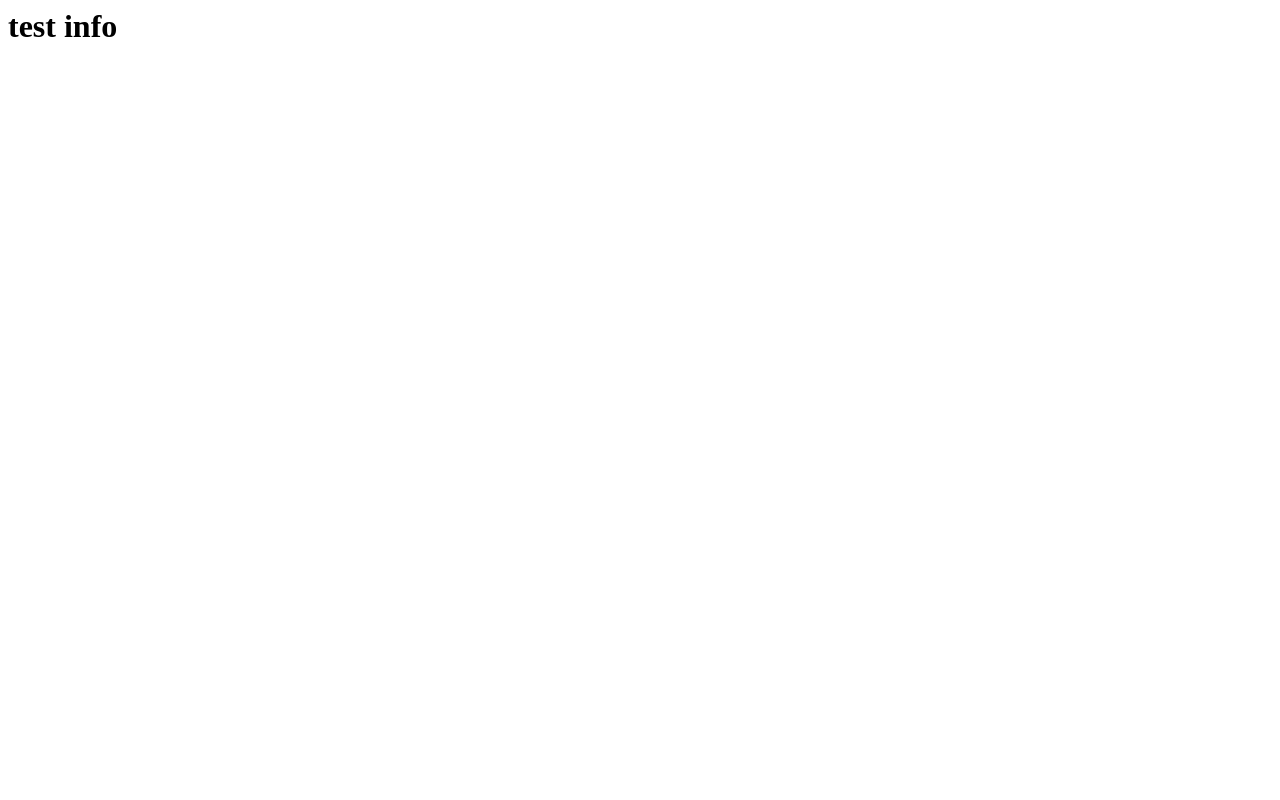
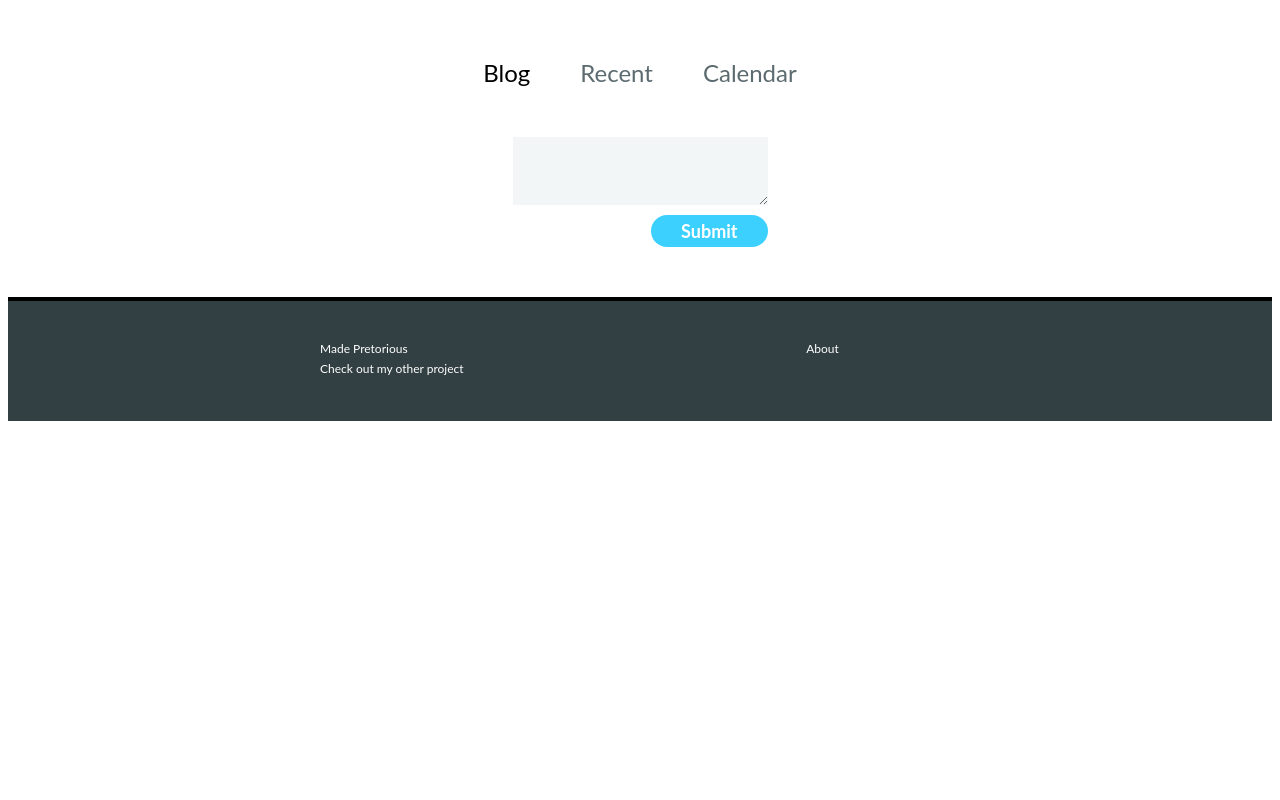
Before and after one commit to n-pretorious/week-six-core-ip, a Flask app: page / in a window 1280 px wide. Before the commit the page is almost empty. Run offline with Flask 2, Linux system fonts and the light colour scheme; some libraries are stand-ins or nearby versions.

Commit message:
add html layout

```diff
--- /dev/null
+++ b/app/static/css/index.css
@@ -0,0 +1,133 @@
+html {
+    font-family: Lato;
+    height: 100%;
+}
+
+body {
+    display: flex;
+    flex-direction: column;
+}
+
+header {
+    max-width: 640px;
+    margin: 50px auto;
+    display: flex;
+    flex-direction: row;
+    justify-content: space-between;
+    font-size: 24px;
+}
+
+header .title {
+    display: flex;
+    align-items: center;
+}
+
+header .title img {
+    margin-right: 30px;
+}
+
+header .menu {
+    display: flex;
+    flex-direction: row;
+    align-items: center;
+    color: #5C6B70;
+}
+
+header .menu .menu-item {
+    margin-left: 50px;
+}
+
+.container {
+    flex: 1 0 auto;
+    max-width: 450px;
+    margin: 0 auto;
+}
+
+form {
+    display: flex;
+    flex-direction: column;
+    align-items: flex-end;
+}
+
+form textarea {
+    width: 100%;
+    font-family: Lato;
+    font-size: 18px;
+    padding: 12px 20px;
+    box-sizing: border-box;
+    border: none;
+    background-color: #F3F6F6;
+    margin-bottom: 10px;
+}
+
+form input[type="submit"] {
+    background-color: #3CD0FF;
+    border: none;
+    font-size: 18px;
+    font-family: Lato;
+    font-weight: bold;
+    padding: 5px 30px;
+    border-radius: 20px;
+    color: white;
+}
+
+form input[type="submit"]:hover {
+    background-color: #18B1E1;
+    cursor: pointer;
+}
+
+.entry {
+    margin-top: 50px;
+}
+
+.entry-title {
+    font-size: 16px;
+}
+
+.entry-date {
+    color: #5C6B70;
+}
+
+.entry-content {
+    font-size: 14px;
+    line-height: 150%;
+}
+
+footer {
+    background-color: #323F43;
+    padding: 40px 0;
+    margin: 50px 0 0 0;
+    border-top: 4px solid black;
+    color: white;
+    font-size: 12px;
+    flex-shrink: 0;
+}
+
+footer .footer-container {
+    max-width: 640px;
+    margin: 0 auto;
+    display: flex;
+    flex-direction: row;
+}
+
+footer .left {
+    flex-grow: 2;
+    display: flex;
+    flex-direction: column;
+}
+
+footer .right {
+    flex-grow: 1;
+    display: flex;
+    flex-direction: row;
+}
+
+footer .footer-section {
+    display: flex;
+    flex-direction: column;
+    margin-left: 50px;
+}
+
+.footer-item {
+    margin-bottom: 5px;
+}
--- a/app/templates/index.html
+++ b/app/templates/index.html
@@ -1 +1,50 @@
-<h1>test info</h1>
+<!DOCTYPE html>
+<html>
+    <head>
+        <link rel="stylesheet" href="/static/css/index.css" />
+    </head>
+    <body>
+        <header>
+            <div class="title">Blog</div>
+            <div class="menu">
+                <div class="menu-item">Recent</div>
+                <div class="menu-item">Calendar</div>
+            </div>
+        </header>
+
+        <div class="container">
+            <form method="POST">
+                <textarea name="content"></textarea>
+                <input type="submit" />
+            </form>
+
+            <div class="entries">
+                {% for entry in entries %}
+                <div class="entry">
+                    <div class="entry-title">
+                        {{ entry[0] | truncate(30, true) }}
+                        <span class="entry-date">• {{ entry[1] }}</span>
+                    </div>
+                    <p class="entry-content">{{ entry[0] }}</p>
+                </div>
+                {% endfor %}
+            </div>
+        </div>
+
+        <footer>
+            <div class="footer-container">
+                <div class="left">
+                    <a class="footer-item">Made Pretorious</a>
+                    <a class="footer-item">Check out my other project</a>
+                </div>
+                <div class="right">
+                    <div class="footer-section">
+                    </div>
+                    <div class="footer-section">
+                        <a class="footer-item">About</a>
+                    </div>
+                </div>
+            </div>
+        </footer>
+    </body>
+</html>
```
Also changed, not shown: app/static/css/footer.css (added, +37 -0 lines), app/templates/base.html (added, +19 -0 lines), app/templates/footer.html (added, +11 -0 lines), app/static/css/nav.css (added), app/static/images/blog-img.jpeg (added), app/templates/navbar.html (added).
